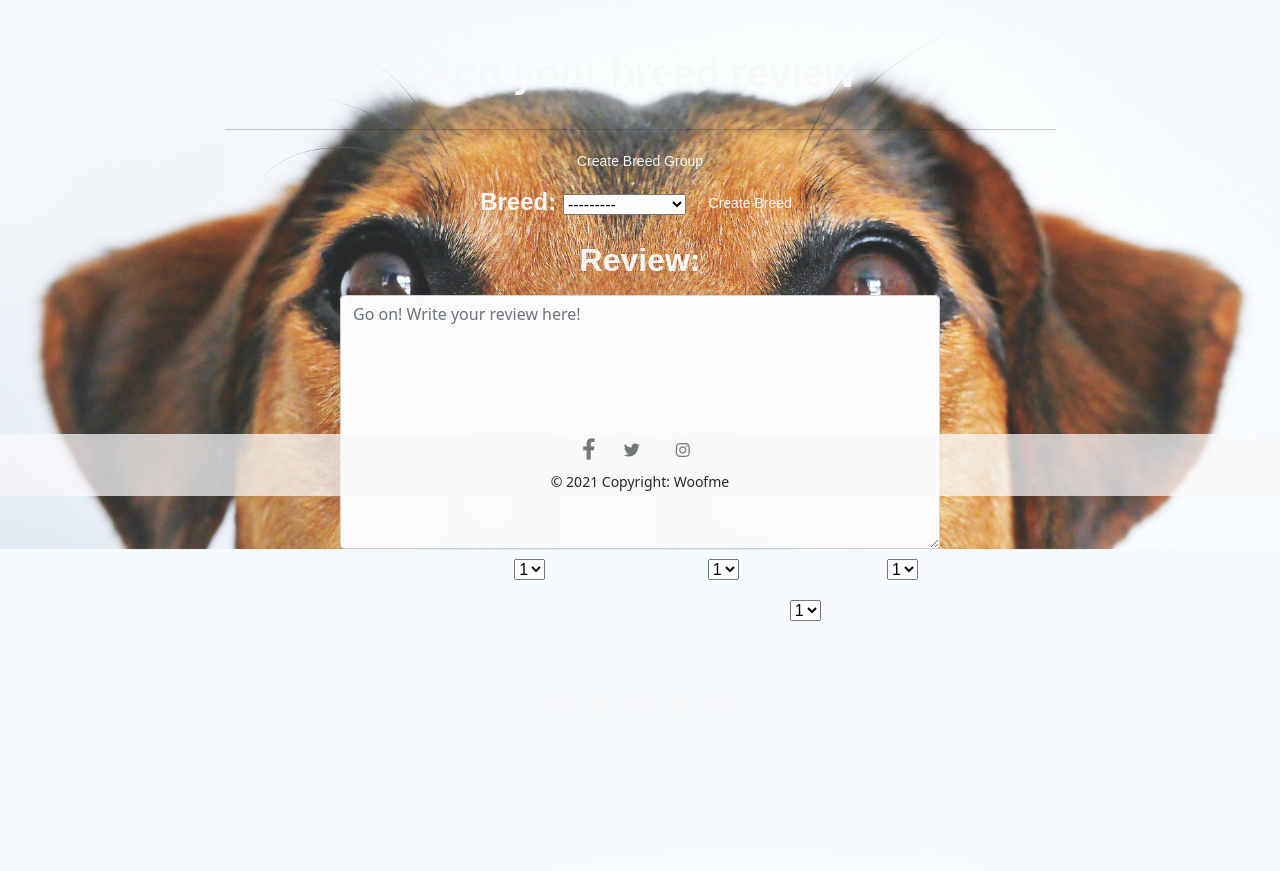
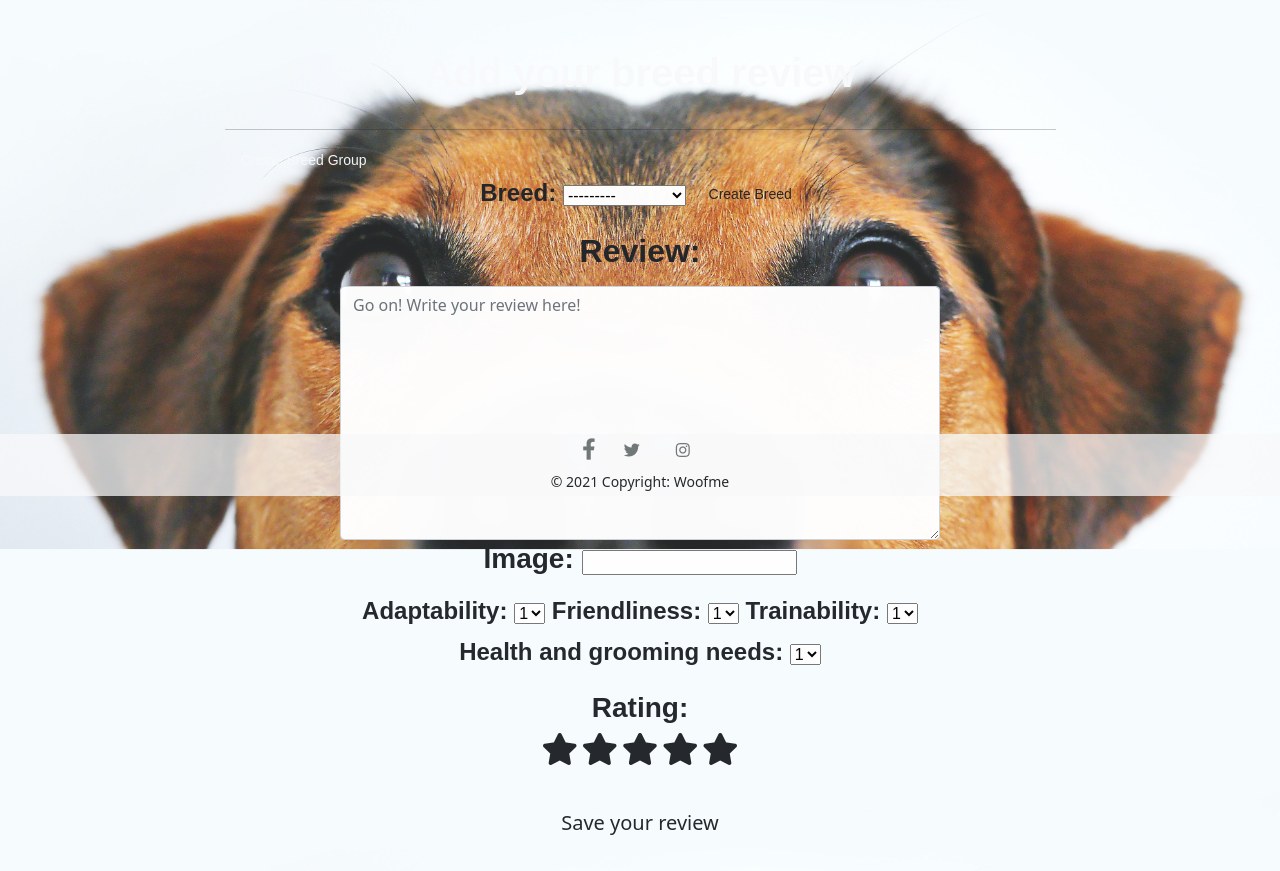
Before and after one commit to nikkibudeanu/woofme, a Django app: page /add_review in a window 1280 px wide. Shown: the part 304-1175 px from the top of the page. Run offline with Django 3.2, Linux system fonts and the light colour scheme; a user stored in the database is signed in; data comes from the database, SQL or seed files in the repository; both versions use the stored data as it was after the commit; some libraries are stand-ins or nearby versions.

Commit message:
refactor add review page and models

```diff
--- a/woofme_app/forms.py
+++ b/woofme_app/forms.py
@@ -18,6 +18,7 @@ class BreedReviewForm(forms.ModelForm):
             'trainability',
             'friendliness',
             'health_and_grooming_needs',
+            'breed_image',
             'rating']
 
         widgets = {
--- a/woofme_app/models.py
+++ b/woofme_app/models.py
@@ -59,6 +59,7 @@ class BreedReview(models.Model):
     updated_at = models.DateTimeField(auto_now_add=True, null=True)
     username = models.ForeignKey(User, on_delete=models.CASCADE, null=True)
     review = models.TextField(max_length=200)
+    breed_image = CloudinaryField('image', blank=True, transformation={'width': '600', 'height': '600', 'crop':'fill', 'gravity':"auto"})
     adaptability = models.IntegerField(choices=RATING_CHOICES, default=0)
     friendliness = models.IntegerField(choices=RATING_CHOICES, default=0)
     trainability = models.IntegerField(choices=RATING_CHOICES, default=0)
--- a/woofme_app/templates/add_review.html
+++ b/woofme_app/templates/add_review.html
@@ -40,10 +40,6 @@ Add Review
 					<form method="POST" enctype="multipart/form-data" class=" review-form">
 						{% csrf_token %}
 
-						<!-- Add Breed Group -->
-						<div class="align-middle field_container text-center">
-							<h4>{{ review_form.breed_group.label_tag }} {{ review_form.breed_group }}
-
 								<!-- Button trigger create a breed group modal -->
 								<button type="button" class="btn btn-sm btn-warning mx-2 shadow-none"
 									data-bs-toggle="modal" data-bs-target="#breedgroupmodal">
@@ -72,18 +68,19 @@ Add Review
 							{{ review_form.review}}
 						</div>
 
+						<!-- Add breed image on review -->
+						<div class=" text-center">
+							<h3>{{ review_form.breed_image.label_tag }} {{review_form.breed_image}}</h3>
+						</div>
+
+
 						<!-- Choose level of each criteria -->
 						<div class="field_container label text-center">
 							<h4>{{ review_form.adaptability.label_tag }} {{ review_form.adaptability}}
 								{{review_form.friendliness.label_tag }} {{review_form.friendliness}}
 								{{review_form.trainability.label_tag }} {{review_form.trainability}}
-										{{review_form.health_and_grooming_needs.label_tag }} {{review_form.health_and_grooming_needs}}
+								{{review_form.health_and_grooming_needs.label_tag }} {{review_form.health_and_grooming_needs}}
 							</h4>
-						</div>
-
-						<!-- Add breed image on review -->
-						<div class=" text-center">
-							<h3>{{ review_form.breed_image.label_tag }} {{review_form.breed_image}}</h3>
 						</div>
 
 						<!-- Add breed rating with stars -->
```
Also changed, not shown: db.sqlite3.
